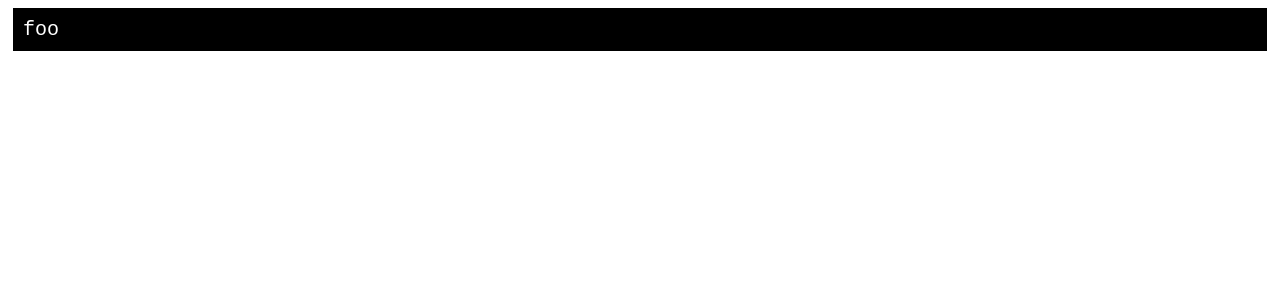
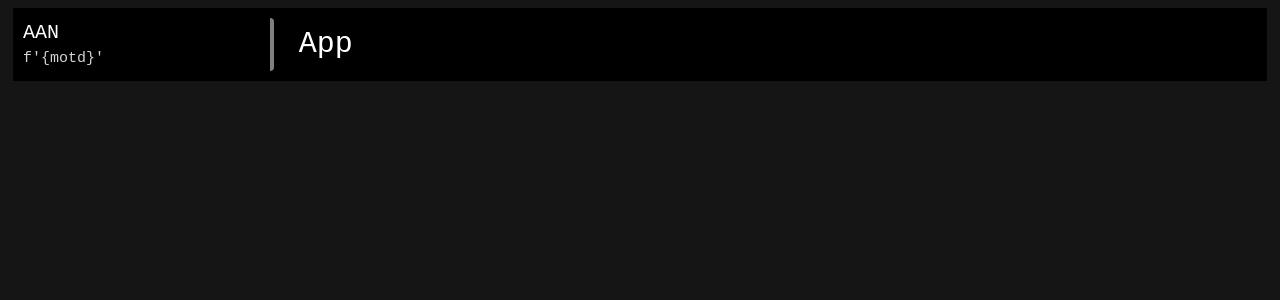
Before and after one commit to mrmcscreamypant/unit2apcsppage, a React (Create React App) app: page / in a window 1280 px wide. Shown: the top 300 px of the page. Built offline with nearby package versions, Linux system fonts and the light colour scheme.

Commit message:
Styles!!!!!!!!!!!!!!!!!!!!!!!!!!!!!!!!!!!!! (yayyyyyyyyy)

```diff
--- a/src/componenets/Header.css
+++ b/src/componenets/Header.css
@@ -6,3 +6,21 @@
     font-family: monospace;
     padding: 10px;
 }
+
+.header-title-div {
+    width: 20%;
+    line-height: 1.5;
+    display: inline-block;
+    vertical-align: middle;
+    margin-right: 25px;
+    border-radius: 4px;
+    display: inline-block;
+    border-right: 4px solid grey;
+}
+
+.header-children-div {
+    font-size: 30px;
+    line-height: 1.5;
+    display: inline-block;
+    vertical-align: middle;
+}
--- a/src/componenets/Header.jsx
+++ b/src/componenets/Header.jsx
@@ -1,9 +1,15 @@
 import "./Header.css"
+import Title from "./Title"
 
-export default function Header({title}) {
+export default function Header({children}) {
     return (
         <div class="header-div">
-            foo
+            <div class="header-title-div">
+                <Title></Title>
+            </div>
+            <div class="header-children-div">
+                {children}
+            </div>
         </div>
     )
 }
--- /dev/null
+++ b/src/componenets/Title.css
@@ -0,0 +1,9 @@
+.title-div {
+    font-size: 20px;
+    color: white;
+}
+
+.subtitle-div {
+    font-size: 15px;
+    color: lightgrey;
+}
--- /dev/null
+++ b/src/componenets/Title.jsx
@@ -0,0 +1,23 @@
+import './Title.css'
+
+const motds = [
+    "This looks like it was made in the 90's (yet uses modern web tech)",
+    "(A)ll (A)bout (N)etworking",
+    "Screw you, npm",
+    "first commit",
+    "f'{motd}'"
+]
+
+function choice(l) {
+    return l[Math.floor(Math.random()*l.length)]
+}
+
+export default function Title() {
+    const motd = choice(motds)
+    return (
+        <>
+        <div class="title-div">AAN</div>
+        <div class="subtitle-div">{motd}</div>
+        </>
+    )
+}
--- a/src/css/App.css
+++ b/src/css/App.css
@@ -1,38 +1,3 @@
-.App {
-  text-align: center;
+body {
+  background-color: #151515;
 }
-
-.App-logo {
-  height: 40vmin;
-  pointer-events: none;
-}
-
-@media (prefers-reduced-motion: no-preference) {
-  .App-logo {
-    animation: App-logo-spin infinite 20s linear;
-  }
-}
-
-.App-header {
-  background-color: #282c34;
-  min-height: 100vh;
-  display: flex;
-  flex-direction: column;
-  align-items: center;
-  justify-content: center;
-  font-size: calc(10px + 2vmin);
-  color: white;
-}
-
-.App-link {
-  color: #61dafb;
-}
-
-@keyframes App-logo-spin {
-  from {
-    transform: rotate(0deg);
-  }
-  to {
-    transform: rotate(360deg);
-  }
-}
--- a/src/pages/404.jsx
+++ b/src/pages/404.jsx
@@ -1,5 +1,8 @@
+import Header from "../componenets/Header";
+import "../css/404.css";
+
 export default function Four0Four() {
     return (
-        <>404: Page not found</>
+        <Header>404: Page not found</Header>
     )
 }
--- a/src/pages/App.jsx
+++ b/src/pages/App.jsx
@@ -3,6 +3,6 @@ import Header from '../componenets/Header'
 
 export default function App(){
   return (
-    <Header />
+    <Header>App</Header>
   )
 }
```
Also changed, not shown: src/css/404.css (added).
